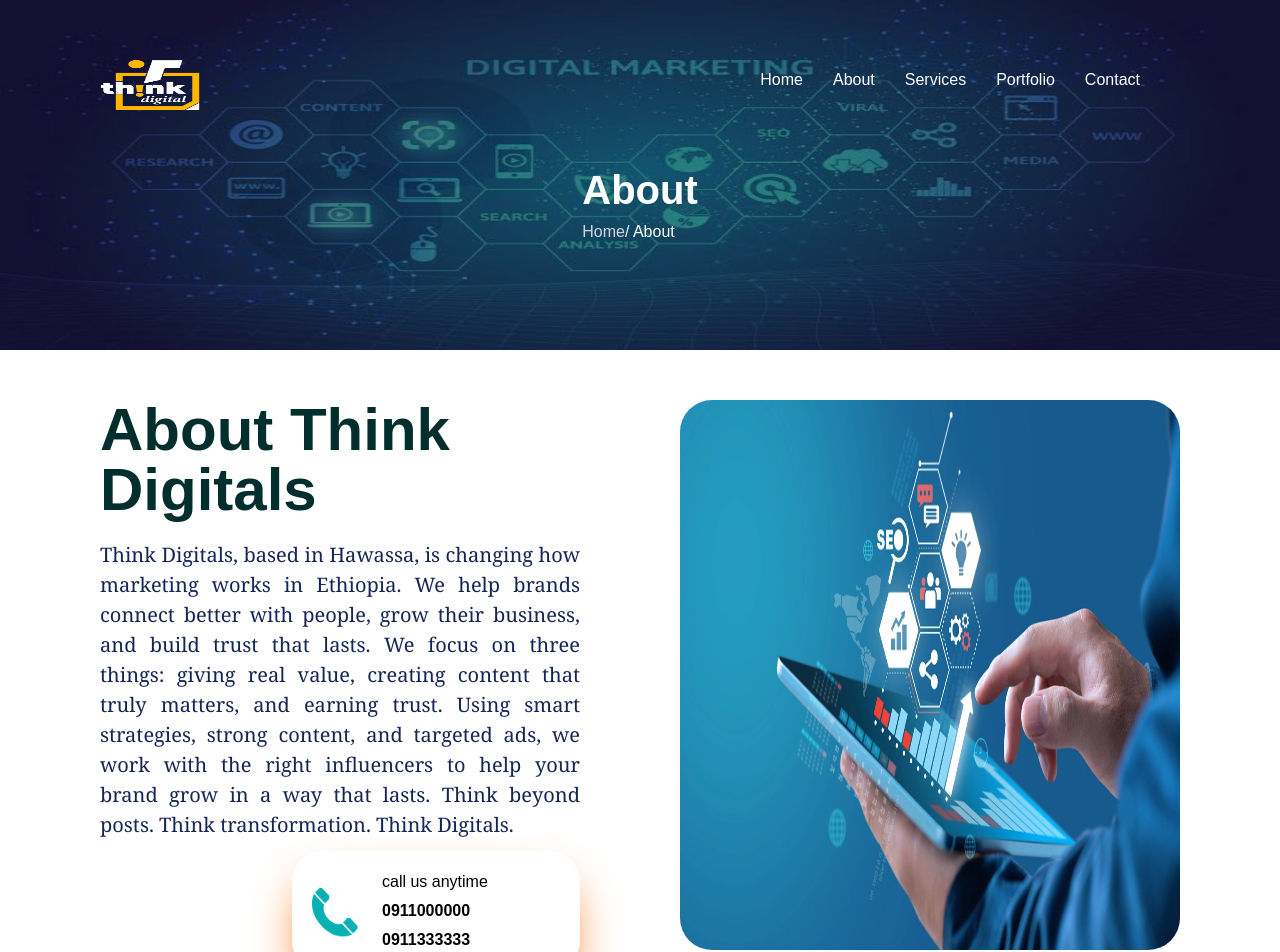
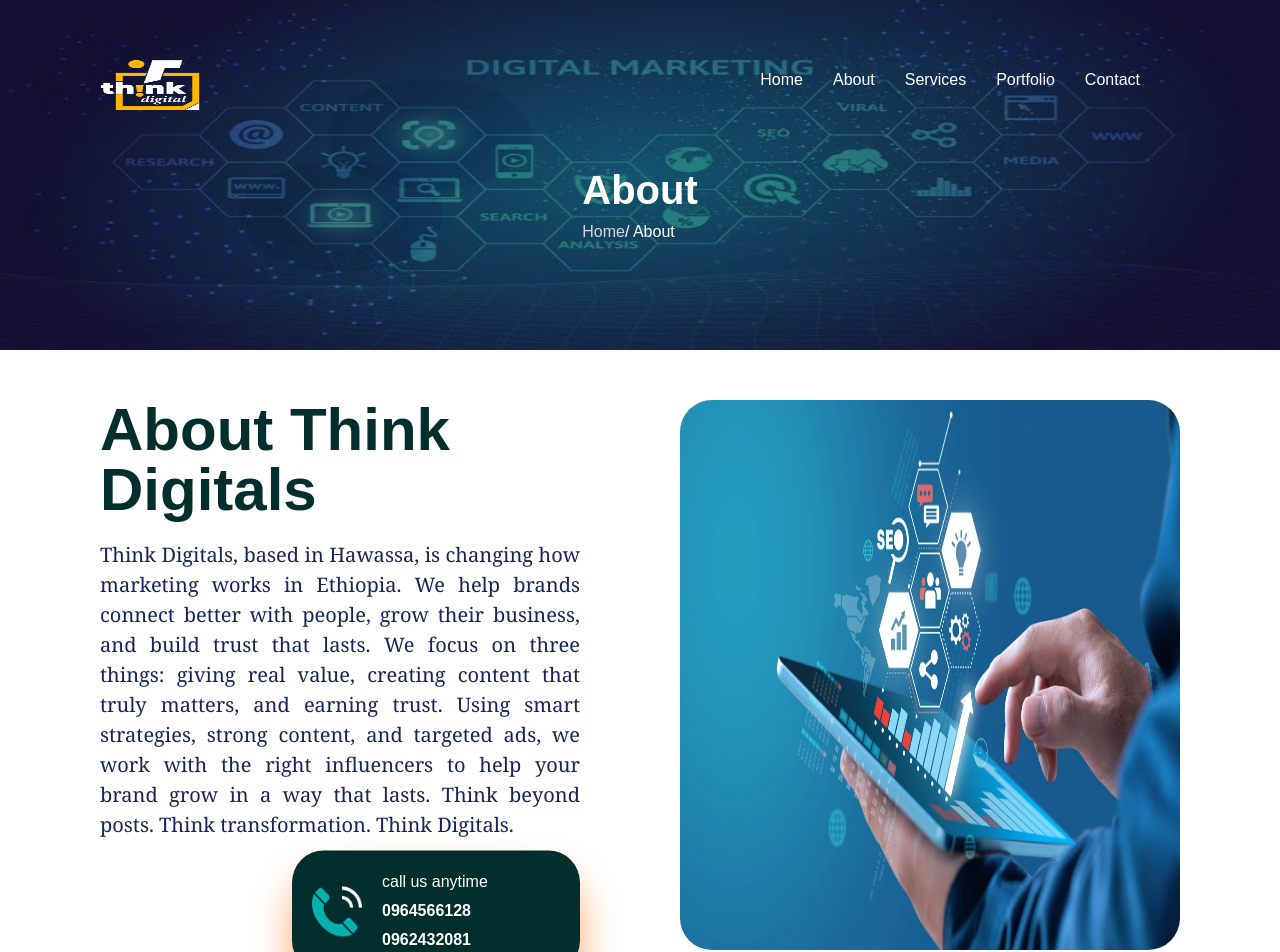
Before and after one commit to kamlakineh/think, a Next.js app: page /about in a window 1280 px wide. Shown: the top 952 px of the page. Built offline with nearby package versions, Linux system fonts and the light colour scheme.

Commit message:
Update about.js

```diff
--- a/app/hook/about.js
+++ b/app/hook/about.js
@@ -14,12 +14,12 @@
           the right influencers to help your brand grow in a way that lasts.
           Think beyond posts. Think transformation. Think Digitals.
         </p>
-        <div className="experience-float ml-[40%] bg-white shadow-2xl shadow-orange-500 flex items-center gap-x-[20px] p-[20px] rounded-4xl">
+        <div className="experience-float ml-[40%] bg-teal-950 shadow-2xl shadow-orange-500 flex items-center gap-x-[20px] p-[20px] rounded-4xl">
           <img src="/images/phone.png" className="h-[50px] w-[50px]" />
-          <div className="flex flex-col gap-y-[5px] text-black">
+          <div className="flex flex-col gap-y-[5px] text-white">
             <p>call us anytime</p>
-            <p className="font-bold">0911000000</p>
-            <p className="font-bold">0911333333</p>
+            <p className="font-bold">0964566128</p>
+            <p className="font-bold">0962432081</p>
           </div>
         </div>
       </div>
```
